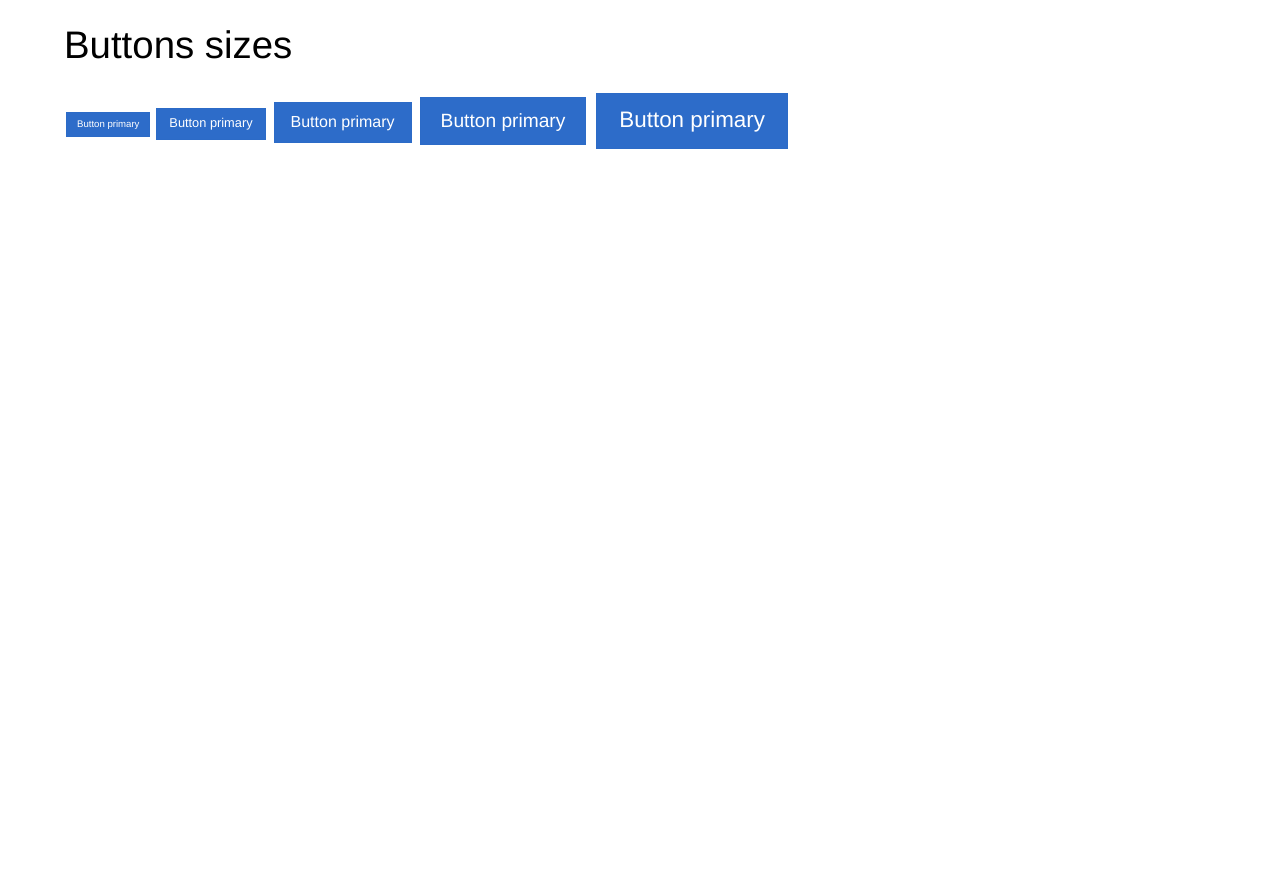
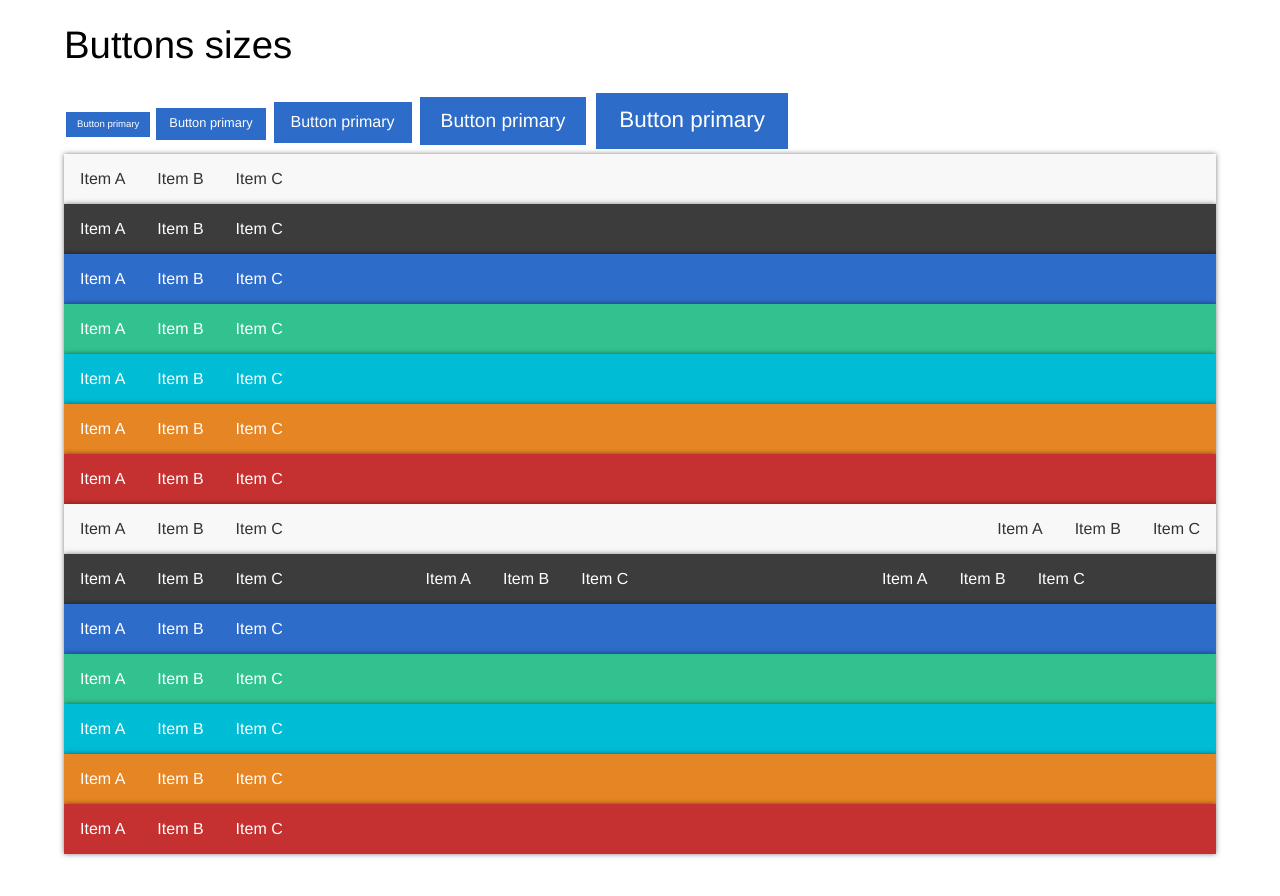
Before and after one commit to rokk3rlabs/hagrid, a website: page index.html in a window 1280 px wide. Shown: the part 5770-6666 px from the top of the page. Before the commit the page ends 6014 px from the top, so only its background shows below. Drawn offline with Linux system fonts and the light colour scheme.

Commit message:
Navbars in progress

```diff
--- a/index.html
+++ b/index.html
@@ -258,6 +258,99 @@
     <a href="#" class="btn btn-primary btn-flat btn-md">Button primary</a>
     <a href="#" class="btn btn-primary btn-flat btn-lg">Button primary</a>
   </div><!-- end grid wrap-->
+  <div class="grid-wrap grid-wrap-90">
+    <nav class="navbar default-look">
+      <a href="">Item A</a>
+      <a href="">Item B</a>
+      <a href="">Item C</a>
+    </nav>
+    <nav class="navbar inverse-look">
+      <a href="">Item A</a>
+      <a href="">Item B</a>
+      <a href="">Item C</a>
+    </nav>
+    <nav class="navbar primary-look">
+      <a href="">Item A</a>
+      <a href="">Item B</a>
+      <a href="">Item C</a>
+    </nav>
+    <nav class="navbar secondary-look">
+      <a href="">Item A</a>
+      <a href="">Item B</a>
+      <a href="">Item C</a>
+    </nav>
+    <nav class="navbar info-look">
+      <a href="">Item A</a>
+      <a href="">Item B</a>
+      <a href="">Item C</a>
+    </nav>
+    <nav class="navbar warning-look">
+      <a href="">Item A</a>
+      <a href="">Item B</a>
+      <a href="">Item C</a>
+    </nav>
+    <nav class="navbar error-look">
+      <a href="">Item A</a>
+      <a href="">Item B</a>
+      <a href="">Item C</a>
+    </nav>
+
+    <nav class="navbar grid-flex default-look">
+      <div class="flex-50">
+        <a href="">Item A</a>
+        <a href="">Item B</a>
+        <a href="">Item C</a>
+      </div>
+      <div class="flex-50 align-right">
+        <a href="">Item A</a>
+        <a href="">Item B</a>
+        <a href="">Item C</a>
+      </div>
+    </nav>
+    <nav class="navbar grid-flex inverse-look">
+      <div class="flex-30">
+        <a href="">Item A</a>
+        <a href="">Item B</a>
+        <a href="">Item C</a>
+      </div>
+      <div class="flex-30">
+        <a href="">Item A</a>
+        <a href="">Item B</a>
+        <a href="">Item C</a>
+      </div>
+      <div class="flex-30 align-right">
+        <a href="">Item A</a>
+        <a href="">Item B</a>
+        <a href="">Item C</a>
+      </div>
+    </nav>
+    <nav class="navbar primary-look">
+      <a href="">Item A</a>
+      <a href="">Item B</a>
+      <a href="">Item C</a>
+    </nav>
+    <nav class="navbar secondary-look">
+      <a href="">Item A</a>
+      <a href="">Item B</a>
+      <a href="">Item C</a>
+    </nav>
+    <nav class="navbar info-look">
+      <a href="">Item A</a>
+      <a href="">Item B</a>
+      <a href="">Item C</a>
+    </nav>
+    <nav class="navbar warning-look">
+      <a href="">Item A</a>
+      <a href="">Item B</a>
+      <a href="">Item C</a>
+    </nav>
+    <nav class="navbar error-look">
+      <a href="">Item A</a>
+      <a href="">Item B</a>
+      <a href="">Item C</a>
+    </nav>
+  </div><!-- end grid wrap-->
+
 
   <br>
   <br>
--- a/sass/base/_base.sass
+++ b/sass/base/_base.sass
@@ -39,10 +39,16 @@ div
 @each $base-color in $base-colors
   $key: nth($base-color, 1)
   $value: nth($base-color, 2)
-  .#{$key}-color
+  .#{$key}-look
+    background-color: #{$value}
+    @if $key == default
+      color: #333
+    @else
+      color: #fff
+  .#{$key}-color,
     color: #{$value}
-  .#{$key}-bgc
-    @extend .color
+  .#{$key}-bgc,
+  .#{$key},
     background-color: #{$value}
   .#{$key}-color-code
     &:before
--- a/sass/navbars/_navbars.sass
+++ b/sass/navbars/_navbars.sass
@@ -1 +1,45 @@
+// navbar
 .navbar
+  //color: #333
+  z-index: 1
+  box-shadow: 0 0 5px rgba(0, 0, 0, .5)
+
+  &.navbar-fixed
+    position: fixed
+    width: 100%
+    left: 0
+    top: 0
+
+  a,
+  .navbar-text,
+  .navbar-link,
+  .navbar-button
+    +inline-block
+    text-decoration: none
+    padding: 1em
+    font-size: 1em
+    color: inherit
+
+  a,
+  .navbar-link
+    &:hover
+      background: rgba(0, 0, 0, .2)
+
+  .navbar-brand
+    font-size: 2em
+    line-height: 18px
+    padding: 15px
+    height: 100%
+
+    small
+      font-size: .5em
+      padding: .5em
+      line-height: 0
+
+    &:hover
+      background: inherit
+      color: inherit
+
+  &.navbar-primary
+    background: #2D6CC9
+    color: #fff
```
Also changed, not shown: dist/css/main.css.
